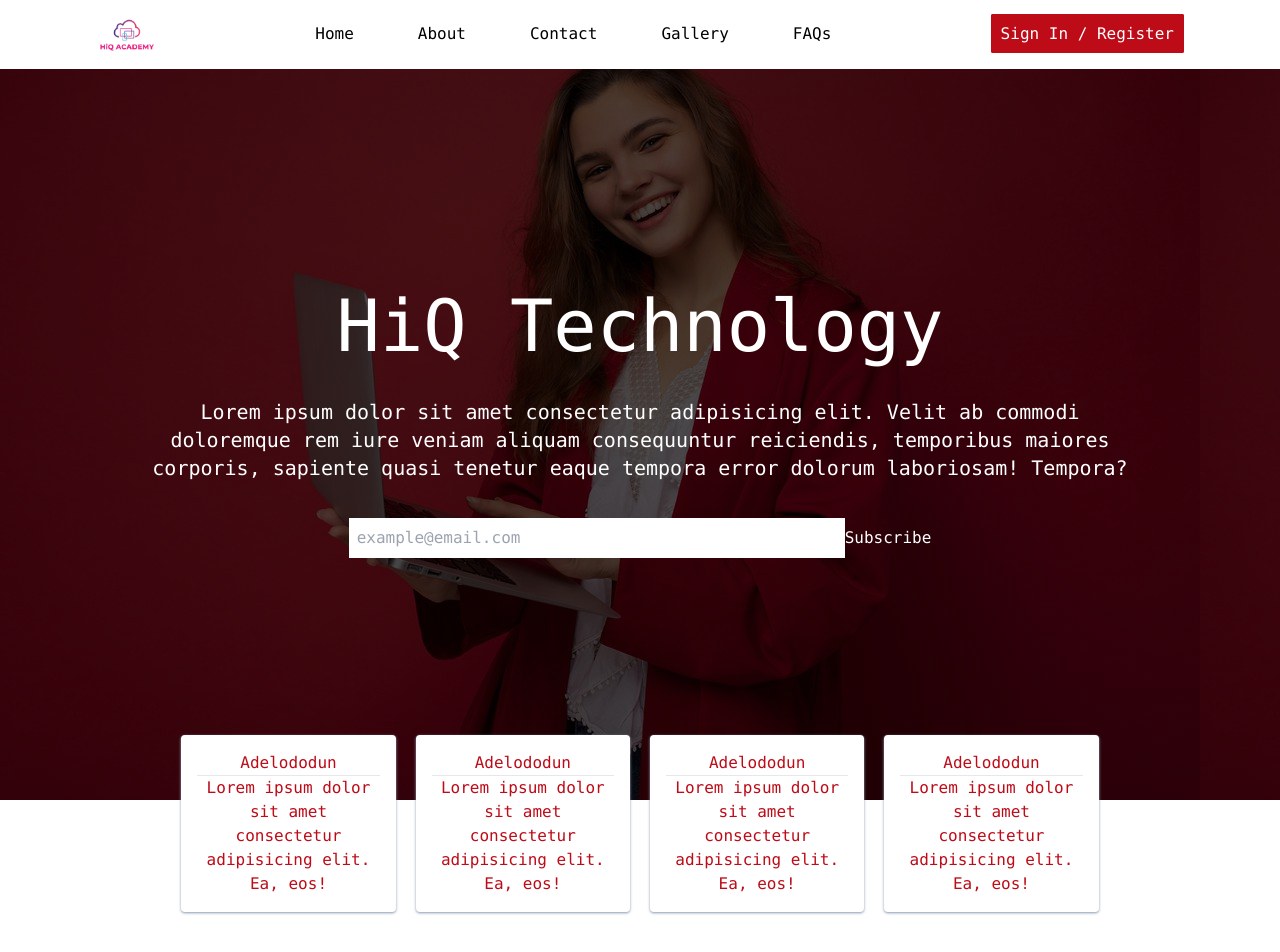
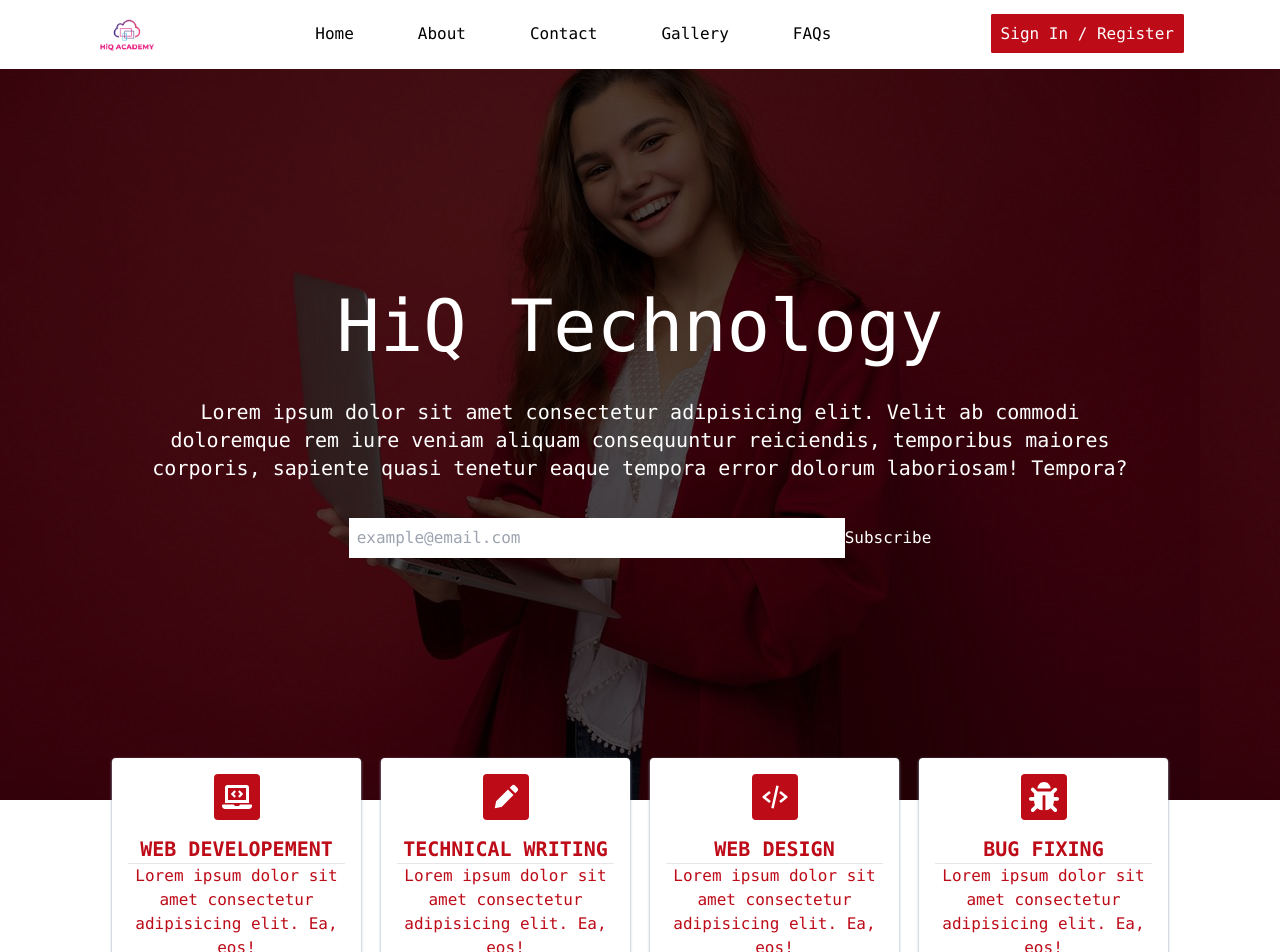
Before and after one commit to doiayokanmi/HiQ, a Next.js app: page / in a window 1280 px wide. Shown: the top 952 px of the page. Built offline with nearby package versions, Linux system fonts and the light colour scheme.

Commit message:
Positioning set and bttom -48 set

```diff
--- a/components/Services.jsx
+++ b/components/Services.jsx
@@ -1,40 +1,44 @@
 import React from "react";
-import { icons } from "react-icons";
+import {FaLaptopCode, FaBug} from 'react-icons/fa'
+import {BiCodeAlt, BiSolidPencil} from 'react-icons/bi'
+
+
 
 const Services = () => {
   const serviceList = [
     {
-      title: "Adelododun",
+      title: "Web Developement",
       color: "bg-primary",
       para: "Lorem ipsum dolor sit amet consectetur adipisicing elit. Ea, eos!",
-      icon: "",
+      icon: <FaLaptopCode size={30} color='white' />,
     },
     {
-        title: "Adelododun",
+        title: "Technical Writing",
         color: "bg-primary",
         para: "Lorem ipsum dolor sit amet consectetur adipisicing elit. Ea, eos!",
-        icon: "",
+        icon: <BiSolidPencil size={30} color='white' />,
       },
       {
-        title: "Adelododun",
+        title: "Web Design",
         color: "bg-primary",
         para: "Lorem ipsum dolor sit amet consectetur adipisicing elit. Ea, eos!",
-        icon: "",
+        icon: <BiCodeAlt size={30} color='white' />,
       },
       {
-        title: "Adelododun",
+        title: "Bug Fixing",
         color: "bg-primary",
         para: "Lorem ipsum dolor sit amet consectetur adipisicing elit. Ea, eos!",
-        icon: "",
+        icon: <FaBug size={30} color='white' />,
       }
   ];
   return (
     <>
-      <div className="w-11/12 bg-transparent absolute px-24 rounded -bottom-36">
-        <div className="flex justify-between p-8 gap-5">
+      <div className="w-full bg-transparent absolute px-24 rounded -bottom-48">
+        <div className="flex justify-between p-4 gap-5">
           {serviceList.map((item, index) => (
-            <div key={index} className="w-1/4 rounded p-4 text-center bg-white text-primary hover:bg-primary hover:text-white hover:shadow-none shadow shadow-slate-400">
-            <h1 className="text-">{item.title}</h1>
+            <div key={index} className="serviceList">
+            <p className="bg-primary inline-block p-2 rounded mb-2">{item.icon}</p>
+            <h1 className="text-xl font-bold uppercase">{item.title}</h1>
             <hr />
               <p>
                 {item.para}
--- a/src/app/globals.css
+++ b/src/app/globals.css
@@ -35,3 +35,7 @@ nav .links a {
   background-color: rgba(0, 0, 0, 0.7);
   @apply w-full h-full flex justify-center absolute items-center flex-col pt-12 px-36 gap-9 text-center
 }
+
+.serviceList {
+  @apply w-1/4 rounded p-4 text-center bg-white text-primary hover:bg-primary hover:text-white hover:shadow-none shadow shadow-slate-400
+}
```
